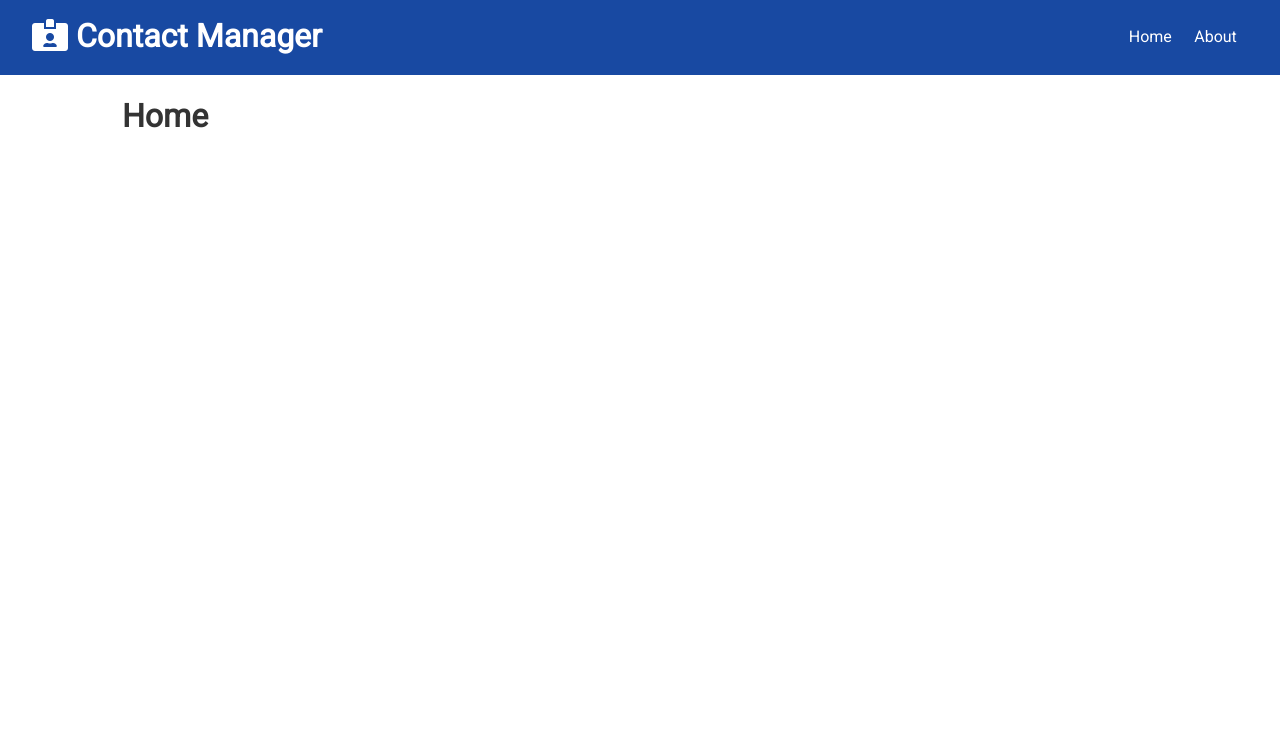
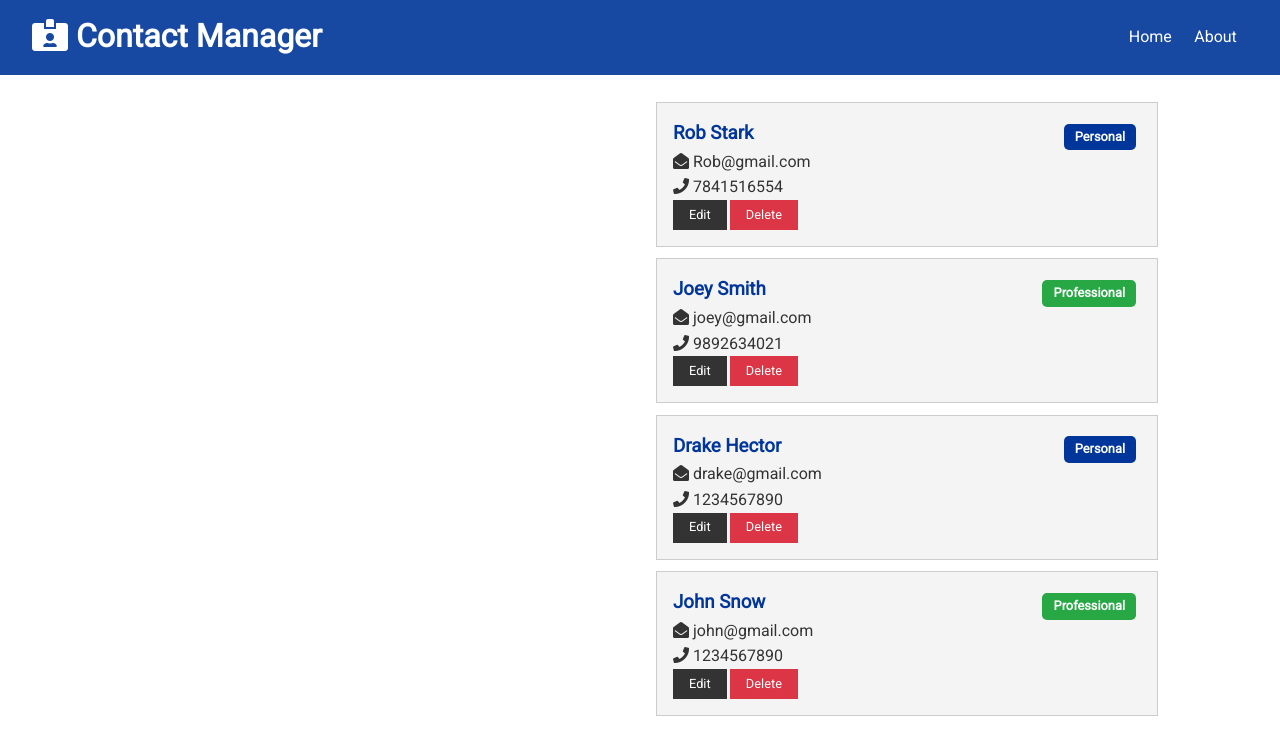
Before and after one commit to Pratham82/Contact-manager, a React (Create React App) app in the folder client/: page / in a window 1280 px wide. Shown: the top 738 px of the page. Built offline with nearby package versions, Linux system fonts and the light colour scheme.

Commit message:
Added Contact Components in Main page

```diff
--- a/client/src/components/pages/Home.js
+++ b/client/src/components/pages/Home.js
@@ -1,11 +1,12 @@
 import React from 'react'
+import Contacts from '../contacts/Contacts'
 
-const Home = () => {
-  return (
+const Home = () => (
+  <div className="grid-2">
+    <div>{/*ContactForm*/}</div>
     <div>
-      {' '}
-      <h1>Home</h1>{' '}
+      <Contacts />
     </div>
-  )
-}
+  </div>
+)
 export default Home
```
